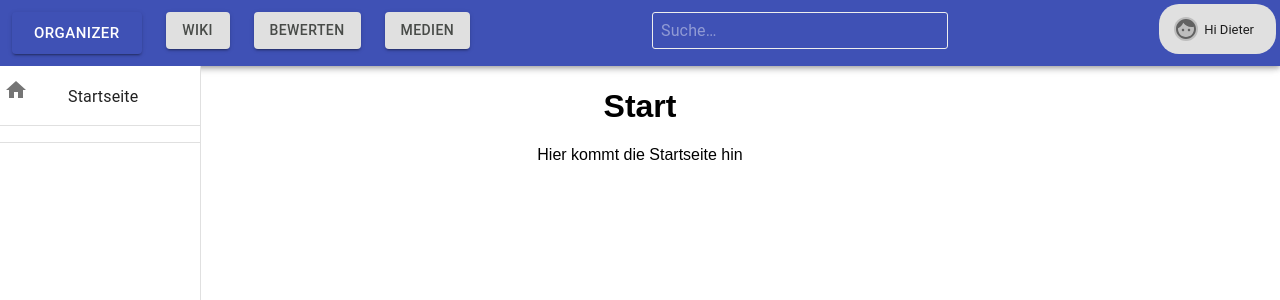
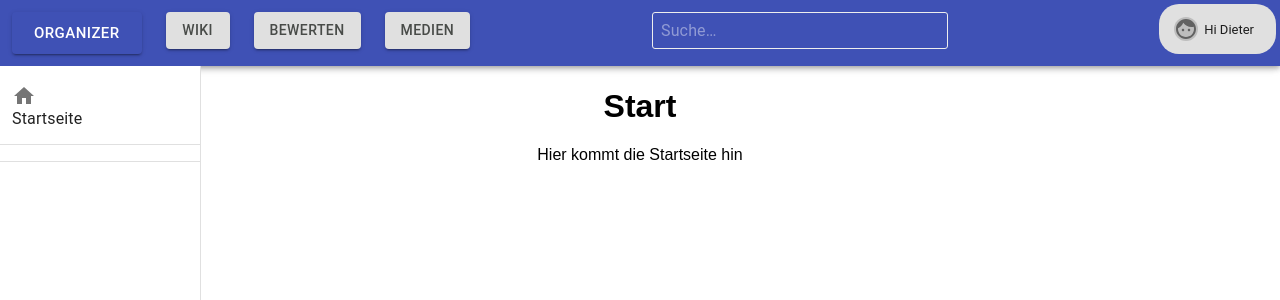
Before and after one commit to church-organizer/cgr-app, a React (Create React App) app: page / in a window 1280 px wide. Shown: the top 300 px of the page. Built offline with nearby package versions, Linux system fonts and the light colour scheme.

Commit message:
change sidenav again

```diff
--- a/src/components/wiki/Wiki.css
+++ b/src/components/wiki/Wiki.css
@@ -3,10 +3,6 @@ a {
     color: #484b48;
 }
 
-.side-nav-entry {
-    display: inline-block;
-    padding: 4px;
-}
 #page-content {
     position: relative;
     top: 10px;
--- a/src/tools/SideNav/SideNav.js
+++ b/src/tools/SideNav/SideNav.js
@@ -13,6 +13,7 @@ import useMediaQuery from '@material-ui/core/useMediaQuery';
 
 
 const initWidth = 200;
+const closedWidth = 60;
 
 const useStyles = makeStyles(theme => ({
     drawerPaper: {
@@ -28,13 +29,27 @@ const useStyles = makeStyles(theme => ({
         borderRadius: '2px'
     },
     button: {
-        width: "100%",
-        height: "100%"
+        width: "calc(100% - 12px)",
+        height: "100%",
+        paddingLeft: "12px",
+        paddingTop: "10px"
     },
     drawer: {
         width: initWidth,
         flexShrink: 0,
         whiteSpace: 'nowrap',
+    },
+    icon: {
+        display: "inline",
+        padding: "4px",
+        margin: "5px"
+    },
+    itemText: {
+        display: "inline",
+        position: "relative",
+        left: "0px",
+        bottom: 5
+
     },
     drawerOpen: {
         width: initWidth,
@@ -51,7 +66,7 @@ const useStyles = makeStyles(theme => ({
             duration: theme.transitions.duration.leavingScreen,
         }),
         overflowX: 'hidden',
-        width: theme.spacing(7) + 1
+        width: theme.spacing(7)
     },
 }));
 export const SideNavItem = (props) => {
@@ -59,8 +74,8 @@ export const SideNavItem = (props) => {
     return (
         <ListItem key={props.text.replace(" ", "")} button className={classes.item} onClick={props.click}>
             <div className={classes.button}>
-                <ListItemIcon className="side-nav-entry">{props.icon}</ListItemIcon>
-                <ListItemText hidden className="side-nav-entry" primary={props.text}/>
+                <ListItemIcon >{props.icon}</ListItemIcon>
+                <ListItemText className={classes.itemText} primary={props.text}/>
             </div>
         </ListItem>
     );
```
